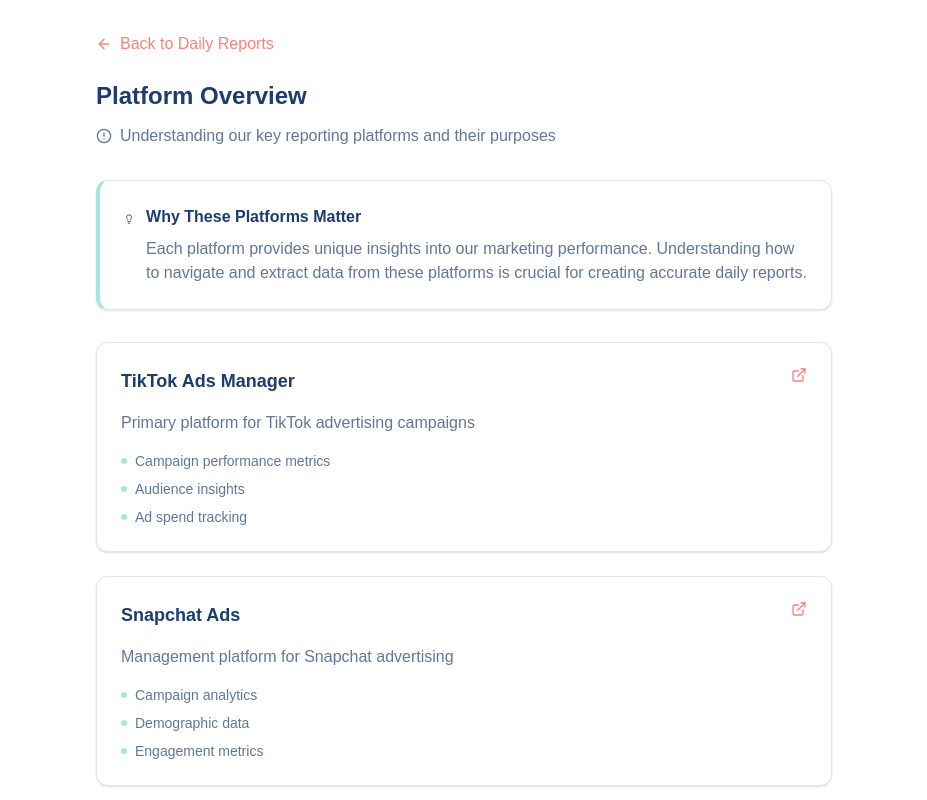
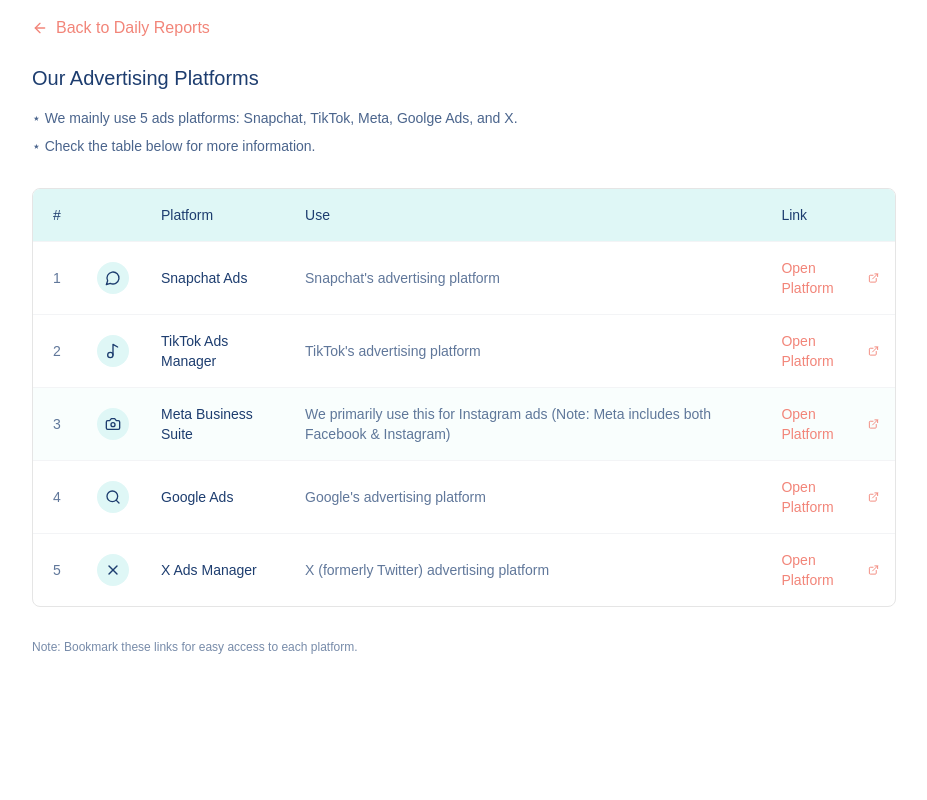
Before and after one commit to AlaaAlzahrani/feather_team, a Next.js app: page /reports/daily/platform-overview in a window 1280 px wide. Shown: the top 800 px of the page, without its empty margins (176-1103 px from the left). Built offline with nearby package versions, Linux system fonts and the light colour scheme.

Commit message:
added platforms

```diff
--- a/components/reports/PlatformOverview.tsx
+++ b/components/reports/PlatformOverview.tsx
@@ -1,117 +1,130 @@
-// components/reports/PlatformOverview.tsx
+"use client";
 
-import React from 'react';
-import { ArrowLeft, AlertCircle, ExternalLink, Lightbulb } from 'lucide-react';
-import { Card, CardContent } from '@/components/ui/card';
-import Link from 'next/link';
+import React from "react"
+import {
+  ExternalLink,
+  ArrowLeft,
+  MessageCircle,
+  Music2,
+  Camera,
+  Search,
+  X
+} from 'lucide-react'
+import Link from "next/link"
 
 const platforms = [
   {
-    name: "TikTok Ads Manager",
-    description: "Primary platform for TikTok advertising campaigns",
-    keyPoints: [
-      "Campaign performance metrics",
-      "Audience insights",
-      "Ad spend tracking"
-    ]
+    name: "Snapchat Ads",
+    Icon: MessageCircle,
+    link: "https://ads.snapchat.com",
+    use: "Snapchat's advertising platform"
   },
   {
-    name: "Snapchat Ads",
-    description: "Management platform for Snapchat advertising",
-    keyPoints: [
-      "Campaign analytics",
-      "Demographic data",
-      "Engagement metrics"
-    ]
+    name: "TikTok Ads Manager",
+    Icon: Music2,
+    link: "https://ads.tiktok.com",
+    use: "TikTok's advertising platform"
   },
   {
     name: "Meta Business Suite",
-    description: "Unified platform for Facebook and Instagram",
-    keyPoints: [
-      "Cross-platform analytics",
-      "Content scheduling",
-      "Audience insights"
-    ]
+    Icon: Camera,
+    link: "https://business.facebook.com",
+    use: "We primarily use this for Instagram ads (Note: Meta includes both Facebook & Instagram)"
   },
   {
     name: "Google Ads",
-    description: "Comprehensive Google advertising platform",
-    keyPoints: [
-      "Search campaign data",
-      "Display network metrics",
-      "Conversion tracking"
-    ]
+    Icon: Search,
+    link: "https://ads.google.com",
+    use: "Google's advertising platform"
+  },
+  {
+    name: "X Ads Manager",
+    Icon: X,
+    link: "https://ads.twitter.com",
+    use: "X (formerly Twitter) advertising platform"
   }
-];
+]
 
 export const PlatformOverview = () => {
   return (
-    <div className="max-w-3xl mx-auto px-4 py-8">
+    <div className="max-w-4xl mx-auto p-4">
       {/* Navigation */}
       <Link
         href="/reports/daily"
-        className="flex items-center text-[#F28579] mb-6 hover:text-[#1D3D6F] transition-colors"
+        className="flex items-center text-[#F28579] hover:text-[#1D3D6F] transition-colors mb-6"
       >
         <ArrowLeft className="w-4 h-4 mr-2" />
         Back to Daily Reports
       </Link>
 
-      {/* Header */}
+      {/* Introduction */}
       <div className="mb-8">
-        <h1 className="text-2xl font-bold text-[#1D3D6F] mb-3">Platform Overview</h1>
-        <div className="flex items-center gap-2 text-[#1D3D6F]/70 mb-4">
-          <AlertCircle className="w-4 h-4" />
-          <p>Understanding our key reporting platforms and their purposes</p>
-        </div>
+        <h1 className="text-xl font-medium text-[#1D3D6F] mb-4"> Our Advertising Platforms</h1>
+        <ul className="space-y-2 text-[#1D3D6F]/80 text-sm">
+          <li className="flex items-center gap-2"> ⋆ We mainly use 5 ads platforms: Snapchat, TikTok, Meta, Goolge Ads, and X.  </li>
+          <li className="flex items-center gap-2"> ⋆ Check the table below for more information. </li>
+        </ul>
       </div>
 
-      {/* Introduction Card */}
-      <Card className="mb-8 border-l-4 border-l-[#A8E5E2]">
-        <CardContent className="p-6">
-          <div className="flex items-start gap-3">
-            <Lightbulb className="w-5 h-5 text-[#1D3D6F] mt-1" />
-            <div>
-              <h2 className="font-semibold text-[#1D3D6F] mb-2">Why These Platforms Matter</h2>
-              <p className="text-[#1D3D6F]/70">
-                Each platform provides unique insights into our marketing performance. Understanding how to navigate and extract data from these platforms is crucial for creating accurate daily reports.
-              </p>
-            </div>
-          </div>
-        </CardContent>
-      </Card>
-
-      {/* Platform Grid */}
-      <div className="grid gap-6">
-        {platforms.map((platform, index) => (
-          <Card key={index} className="hover:border-[#F28579] hover:shadow-md transition-all">
-            <CardContent className="p-6">
-              <div className="flex justify-between items-start mb-4">
-                <h3 className="text-lg font-semibold text-[#1D3D6F]">{platform.name}</h3>
-                <ExternalLink className="w-4 h-4 text-[#F28579]" />
-              </div>
-              <p className="text-[#1D3D6F]/70 mb-4">{platform.description}</p>
-              <div className="space-y-2">
-                {platform.keyPoints.map((point, idx) => (
-                  <div key={idx} className="flex items-center gap-2">
-                    <div className="w-1.5 h-1.5 rounded-full bg-[#A8E5E2]" />
-                    <p className="text-sm text-[#1D3D6F]/70">{point}</p>
-                  </div>
-                ))}
-              </div>
-            </CardContent>
-          </Card>
-        ))}
+      {/* Table */}
+      <div className="border rounded-lg overflow-hidden mb-8">
+        <table className="w-full">
+          <thead className="bg-[#DFF7F6]">
+            <tr>
+              <th className="w-12 p-4 text-sm font-medium text-[#1D3D6F]">#</th>
+              <th className="w-12 p-4"></th>
+              <th className="text-left p-4 text-sm font-medium text-[#1D3D6F]">Platform</th>
+              <th className="text-left p-4 text-sm font-medium text-[#1D3D6F]">Use</th>
+              <th className="text-left p-4 text-sm font-medium text-[#1D3D6F]">Link</th>
+            </tr>
+          </thead>
+          <tbody>
+            {platforms.map((platform, index) => {
+              const IconComponent = platform.Icon;
+              return (
+                <tr
+                  key={index}
+                  className={`border-t border-gray-100 hover:bg-gray-50 transition-colors ${
+                    platform.name === "Meta Business Suite" ? "bg-[#DFF7F6]/20" : ""
+                  }`}
+                >
+                  <td className="p-4 text-sm text-center text-[#1D3D6F]/70 font-medium">
+                    {index + 1}
+                  </td>
+                  <td className="p-4">
+                    <div className="w-8 h-8 rounded-full bg-[#DFF7F6] flex items-center justify-center">
+                      <IconComponent className="w-4 h-4 text-[#1D3D6F]" />
+                    </div>
+                  </td>
+                  <td className="p-4 text-sm text-[#1D3D6F] font-medium">
+                    {platform.name}
+                  </td>
+                  <td className="p-4 text-sm text-[#1D3D6F]/70">
+                    {platform.use}
+                  </td>
+                  <td className="p-4 text-sm">
+                    <Link
+                      href={platform.link}
+                      className="inline-flex items-center text-[#F28579] hover:text-[#1D3D6F] transition-colors"
+                      target="_blank"
+                      rel="noopener noreferrer"
+                    >
+                      Open Platform
+                      <ExternalLink className="ml-1 w-3 h-3" />
+                    </Link>
+                  </td>
+                </tr>
+              );
+            })}
+          </tbody>
+        </table>
       </div>
 
-      {/* Pro Tip */}
-      <div className="mt-8 p-4 bg-[#DFF7F6] rounded-lg">
-        <div className="flex items-center gap-2 text-[#1D3D6F]">
-          <AlertCircle className="w-5 h-5" />
-          <p className="text-sm">
-            Pro tip: Bookmark these platforms for quick access during your daily reporting routine.
-          </p>
-        </div>
+      <div className="mt-4 text-xs text-[#1D3D6F]/60">
+        Note: Bookmark these links for easy access to each platform.
       </div>
     </div>
-  );
-};
+  )
+}
+
+export default PlatformOverview;
```
